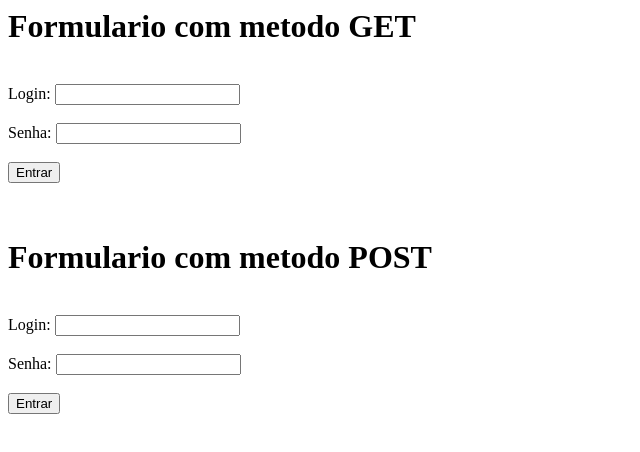
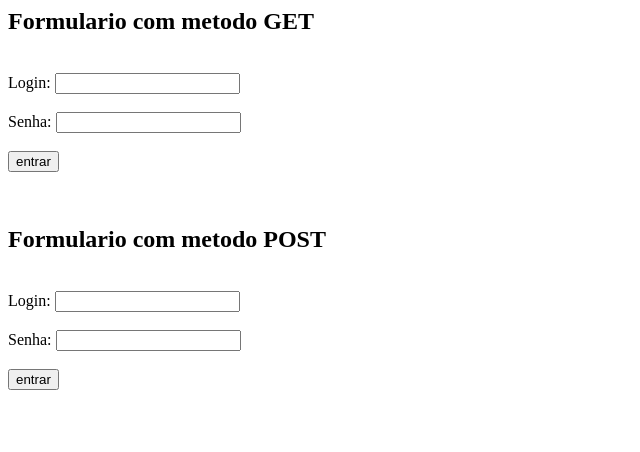
Before and after one commit to CEEMTI-BG-prof-Melissa/aula-05-13-05-lpw-lukas-landim-e-miguel-fontes, a plain HTML site: page index.html in a window 1280 px wide. Shown: the whole page, without its empty margins (0-640 px from the left). Drawn offline with Linux system fonts and the light colour scheme.

Commit message:
Update index.html

```diff
--- a/index.html
+++ b/index.html
@@ -4,25 +4,25 @@
   </head>
 
   <body>
-      <h1> Formulario com metodo GET </h1>
+      <h2> Formulario com metodo GET </h2>
         <br>
-    <form>
-      Login: <input type="text"> <br>
+    <form action="/page.php" method="">
+      Login: <input type="text" id="login" name="login"> <br>
         <br>
-      Senha: <input type="password">  <br>
+      Senha: <input type="password" id="senha" name="senha">  <br>
         <br>
-      <button type="submit">Entrar</button>
+      <input type="button" value="entrar">
     </form>
     <br>
 
-      <form>
-        <h1> Formulario com metodo POST </h1>
+      <form action="/page.php" method="">
+        <h2> Formulario com metodo POST </h2>
             <br>
-          Login: <input type="text"> <br>
+          Login: <input type="text" id="login" name="login"> <br>
             <br>
-          Senha: <input type="password"> <br>
+          Senha: <input type="password" id="senha" name="senha"> <br>
             <br>
-            <button type="submit">Entrar</button> <br>
+            <input type="submit" value="entrar"> <br>
         </form>
   </body>
 </html>
```
